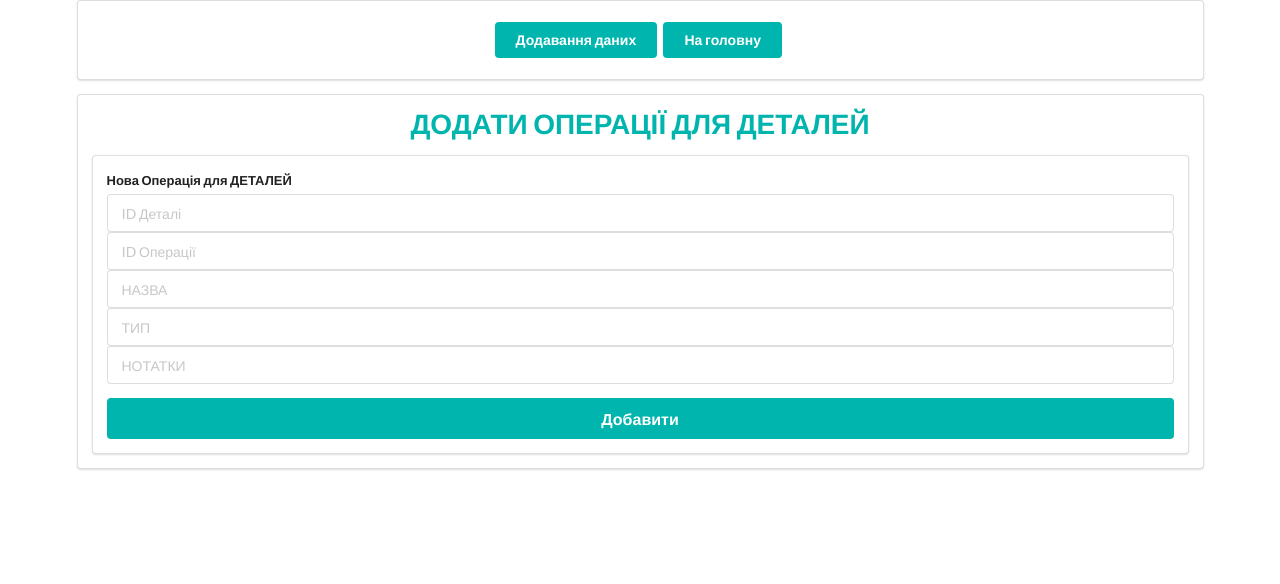
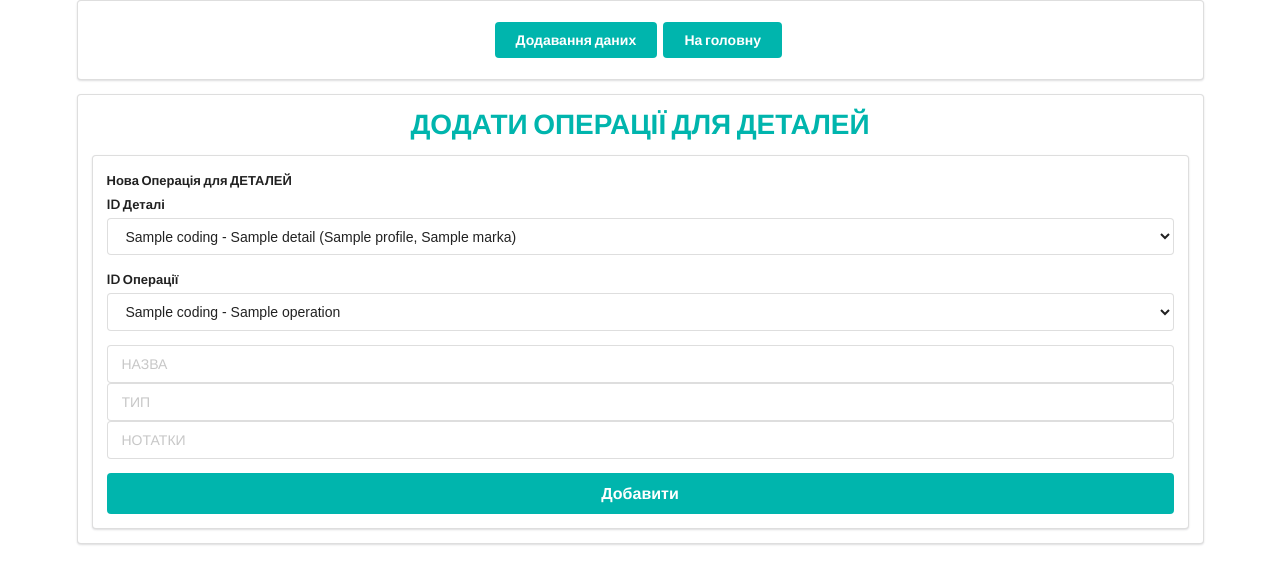
Before and after one commit to byigorduvanov/python_sobivartist, a FastAPI app: template templates/details_operations/details_operations.html in a window 1280 px wide. Shown: the top 584 px of the page. Run offline with FastAPI, Linux system fonts and the light colour scheme; the template is opened without the code that fills it: most values are stand-ins (such as "Sample title", 1, 10 or a date in 2020); parts of the project's set-up code (start-up, migrations or seed data) failed here and were passed over.

Commit message:
фіксація

```diff
--- a/templates/details_operations/details_operations.html
+++ b/templates/details_operations/details_operations.html
@@ -13,12 +13,27 @@
             <div class="ui segment">
                 <div class="field">
                     <label>Нова  Операція для ДЕТАЛЕЙ</label>
-                    <div class="ui input">
-                        <input type="text" name="detail_id" placeholder="ID Деталі">
+                   <div class="field">
+                    <label>ID Деталі</label>
+                        <select name="detail_id">
+                            {% for detail in details %}
+                            <option value="{{ detail.id }}">
+                                {{ detail.coding }} - {{ detail.name }}
+                                {% if detail.Material %}
+                                ({{ detail.Material.profile }}, {{ detail.Material.marka }})
+                                {% endif %}
+                            </option>
+                            {% endfor %}
+                        </select>
                     </div>
-                    <div class="ui input">
-                        <input type="text" name="operations_id" placeholder="ID Операції">
-                    </div>
+                <div class="field">
+                    <label>ID Операції</label>
+                    <select name="operations_id">
+                        {% for operation in operations %}
+                        <option value="{{ operation.id }}">{{ operation.coding }} - {{ operation.name }}</option>
+                        {% endfor %}
+                    </select>
+                </div>
                     <div class="ui input">
                         <input type="text" name="name" placeholder="НАЗВА">
                     </div>
```
Also changed, not shown: routers/add_all/details_operations.py (+10 -4 lines), database/DB/DB.db.
